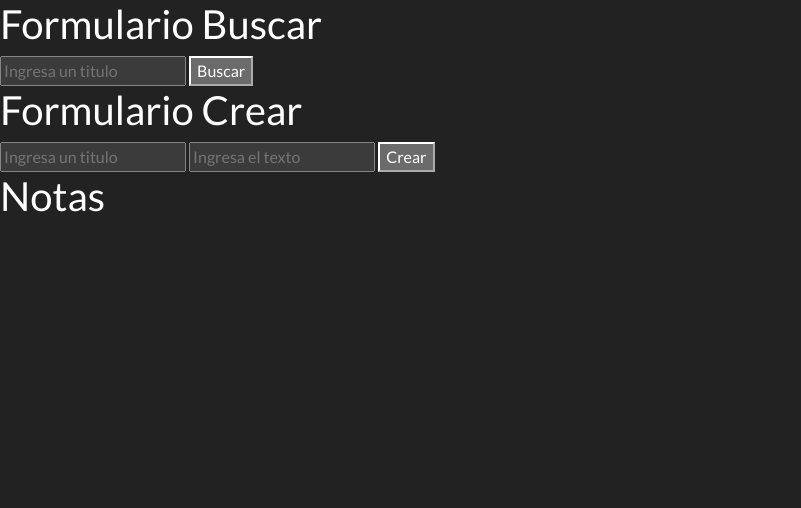
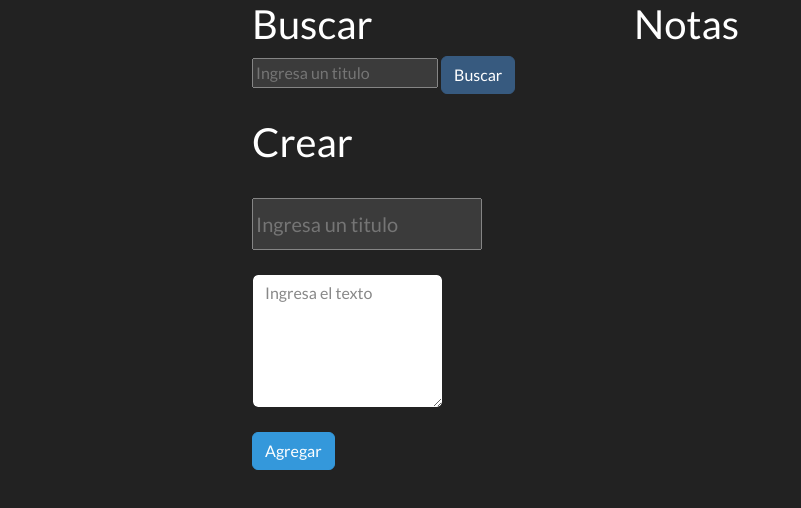
Before and after one commit to DastianRei/google-keep, a website built with Parcel: page index.html in a window 1280 px wide. Shown: the whole page, without its empty margins (0-801 px from the left). Built offline with nearby package versions, Linux system fonts and the light colour scheme.

Commit message:
Prototipo finalizado mejoras {quitar la logica de negocio}

```diff
--- a/index.html
+++ b/index.html
@@ -4,33 +4,48 @@
     <meta charset="UTF-8" />
     <meta http-equiv="X-UA-Compatible" content="IE=edge" />
     <meta name="viewport" content="width=device-width, initial-scale=1.0" />
-    <link rel="stylesheet" href="src/bootstrap.css">
+    <link rel="stylesheet" href="src/bootstrap.css" />
     <title>Google Keep</title>
   </head>
   <body>
-    <div>
-      <h2>Formulario Buscar</h2>
-      <form id="form-buscar">
-        <input type="text" id="titulo-buscar" placeholder="Ingresa un titulo" />
-        <button type="submit" id="btn-buscar">Buscar</button>
-      </form>
-      <div id="div-buscado"></div>
-    </div>
-
-    <div class="contenedor">
-      <div class="div-formulario">
-        <h2>Formulario Crear</h2>
-        <form action="#" id="formulario">
-          <input type="text" id="titulo" placeholder="Ingresa un titulo" />
-          <input type="text" id="texto" placeholder="Ingresa el texto" />
-          <button type="submit" id="btn-crear">Crear</button>
+    <div class="container" style="display: flex; height: 100vw; width: 100vh">
+      <div style="width: 50%; height: 100%">
+        <h2>Buscar</h2>
+        <form id="form-buscar">
+          <input
+            type="text"
+            id="titulo-buscar"
+            placeholder="Ingresa un titulo"
+          />
+          <button type="submit" id="btn-buscar" class="btn btn-primary">Buscar</button>
         </form>
+        <br>
+        <div class="div-formulario">
+          <h2>Crear</h2>
+          <form action="#" id="formulario">
+            <input
+              type="text"
+              class="col-form-label col-form-label-lg mt-4"
+              id="titulo"
+              placeholder="Ingresa un titulo"
+            />
+            <br /><br />
+            <textarea
+              type="text"
+              id="texto"
+              placeholder="Ingresa el texto"
+              rows="5"
+              class="form-control"
+              style="width: 50%"
+            ></textarea>
+            <br>
+            <button type="submit" id="btn-crear" class="btn btn-info">Agregar</button>
+          </form>
+        </div>
       </div>
-      <div class="div-listado">
+      <div class="div-listado" style="width: 50vh; height: 100vh">
         <h2>Notas</h2>
-        <div class="div-notas">
-
-        </div>
+        <div class="div-notas"></div>
       </div>
     </div>
   </body>
--- a/src/presenter.js
+++ b/src/presenter.js
@@ -17,7 +17,7 @@ let editando = true;
 
 formBuscar.addEventListener("submit", (event) => {
   event.preventDefault();
-  divBuscar.innerHTML = "<p>" + tituloBuscar.value + "</p>";
+  buscarNota(tituloBuscar.value)
 });
 
 formulario.addEventListener("submit", validarFormulario);
@@ -55,13 +55,13 @@ function mostrarNotas() {
   listaNotas.forEach((nota) => {
     const { fecha, titulo, texto } = nota;
     const parrafo = document.createElement("p");
-    parrafo.textContent = `${fecha} - ${titulo} - ${texto} - `;
+    parrafo.textContent = `${titulo} - ${texto} `;
     parrafo.dataset.id = fecha;
 
     const editarBoton = document.createElement("button");
     editarBoton.onclick = () => cargarNota(nota);
     editarBoton.textContent = "Editar";
-    editarBoton.classList.add("btn", "btn-editar");
+    editarBoton.classList.add("btn", "btn-success");
     parrafo.append(editarBoton);
 
     const eliminarBoton = document.createElement("button");
@@ -82,6 +82,11 @@ function limpiarObjeto() {
   objNota.texto = "";
 }
 
+function buscarNota(titulo) {
+  listaNotas = listaNotas.filter((nota) => nota.titulo === titulo);
+  //refrescarHTML();
+  mostrarNotas();
+}
 function eliminarNota(fecha) {
   listaNotas = listaNotas.filter((nota) => nota.fecha !== fecha);
   refrescarHTML();
```
